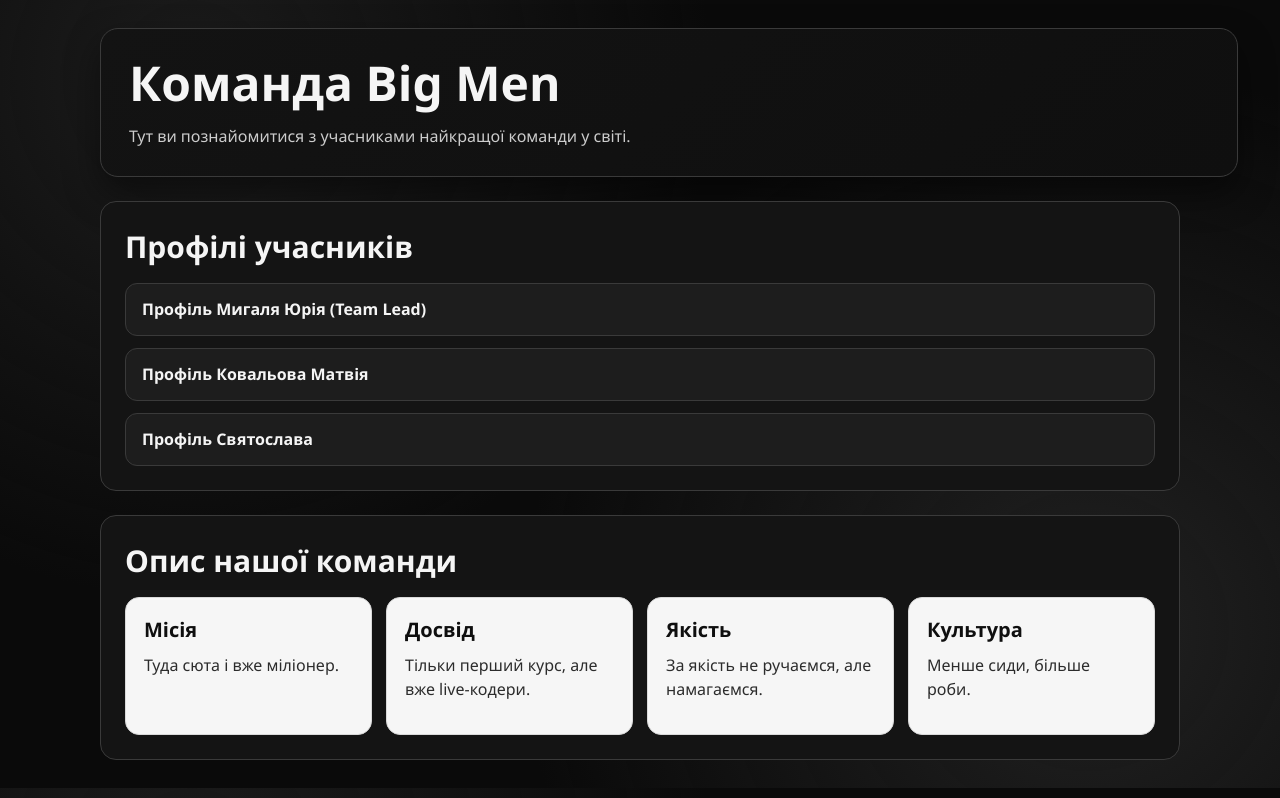
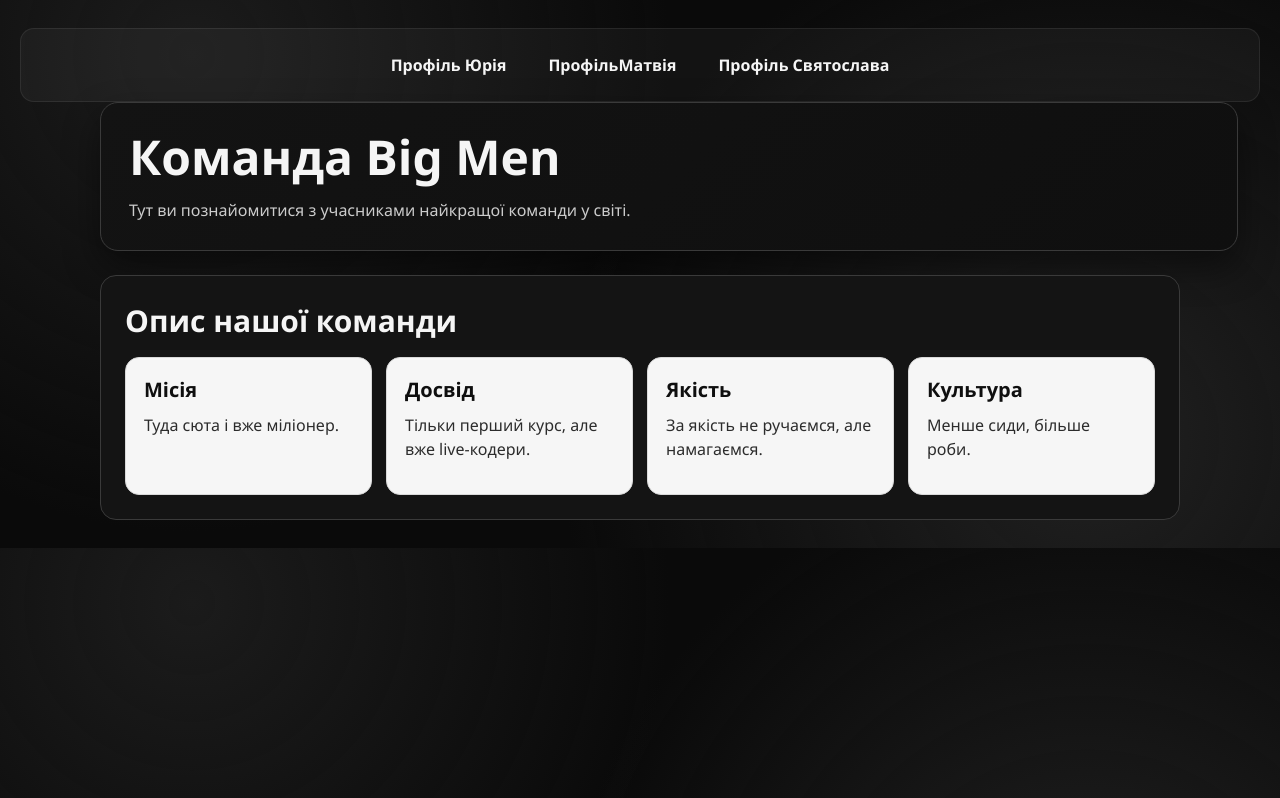
Before and after one commit to uramigal8-a11y/Team, a plain HTML site: page index.html in a window 1280 px wide. Drawn offline with Linux system fonts and the light colour scheme.

Commit message:
Промт: Проект — це локальний сайт. На головній сторінці index.html є список учасників, і кожен веде на свою сторінку. Потрібно додати тільки на основну сторінку навбар (<nav>) у верхній частині з посиланнями на сторінки учасників. Цей промт не забрав профіль учасників з сайту, тому я задав другий промт: У нас на сайті вже є профіль учасників, то за допомогою нього покращити навбар, а сам профіль учасників прибери

```diff
--- a/index.html
+++ b/index.html
@@ -7,25 +7,16 @@
     <link rel="stylesheet" href="style.css">
 </head>
 <body class="home-page">
+    <nav class="site-nav" aria-label="Навігація по учасниках">
+        <a href="Myhal_Yurii/Myhal.html">Профіль Юрія</a>
+        <a href="Matvii_Kovalov/Kovalov.html">ПрофільМатвія</a>
+        <a href="Sviatoslav_Lylo/Sviatoslav.html">Профіль Святослава</a>
+    </nav>
+
     <main class="home-shell" aria-labelledby="home-title">
         <section class="home-hero card">
             <h1 id="home-title">Команда Big Men</h1>
             <p class="home-lead">Тут ви познайомитися з учасниками найкращої команди у світі.</p>
-        </section>
-
-        <section class="home-section" aria-labelledby="team-links-title">
-            <h2 id="team-links-title">Профілі учасників</h2>
-            <ul class="team-list home-team-list">
-                <li>
-                    <a href="Myhal_Yurii/Myhal.html">Профіль Мигаля Юрія (Team Lead)</a>
-                </li>
-                <li>
-                    <a href="Matvii_Kovalov/Kovalov.html">Профіль Ковальова Матвія</a>
-                </li>
-                <li>
-                    <a href="Sviatoslav_Lylo/Sviatoslav.html">Профіль Святослава</a>
-                </li>
-            </ul>
         </section>
 
         <section class="home-section" aria-labelledby="team-cells-title">
--- a/style.css
+++ b/style.css
@@ -99,6 +99,32 @@ hr {
     margin: 0 auto;
     display: grid;
     gap: 24px;
+}
+
+.home-page .site-nav {
+    display: flex;
+    justify-content: center;
+    gap: 12px;
+    flex-wrap: wrap;
+    background: rgba(255, 255, 255, 0.04);
+    border: 1px solid rgba(255, 255, 255, 0.08);
+    border-radius: 14px;
+    padding: 14px 18px;
+}
+
+.home-page .site-nav a {
+    color: var(--home-text);
+    text-decoration: none;
+    padding: 10px 14px;
+    border-radius: 12px;
+    border: 1px solid transparent;
+    transition: background 0.2s ease, border-color 0.2s ease;
+}
+
+.home-page .site-nav a:hover,
+.home-page .site-nav a:focus-visible {
+    background: rgba(255, 255, 255, 0.08);
+    border-color: rgba(255, 255, 255, 0.16);
 }
 
 .home-page .card {
```
